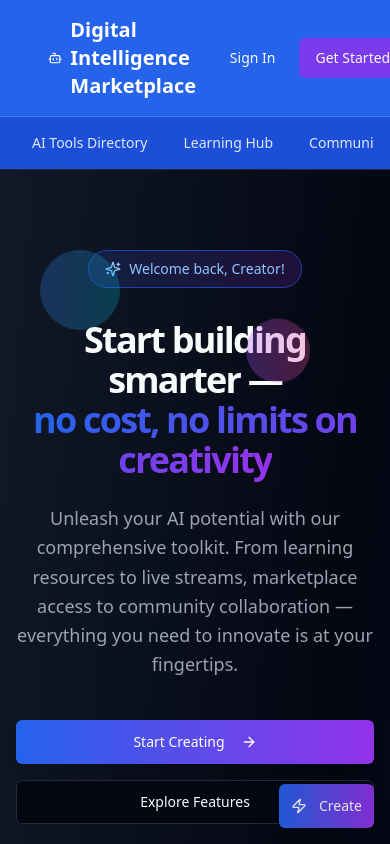
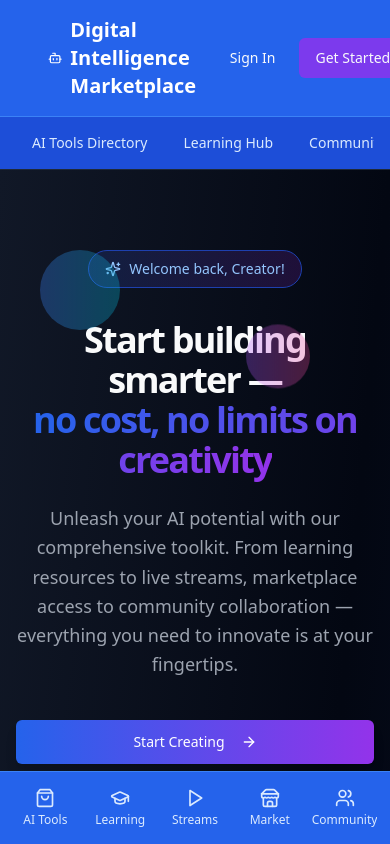
Before and after one commit to Digital77777/digi-intel-genesis-marketplace, a React (Vite) app: page / in a window 390 px wide. Shown: the top 844 px of the page. Built offline with nearby package versions, Linux system fonts and the light colour scheme.

Commit message:
Updated App.tsx

```diff
--- a/src/App.tsx
+++ b/src/App.tsx
@@ -5,6 +5,7 @@ import { TooltipProvider } from "@/components/ui/tooltip";
 import { QueryClient, QueryClientProvider } from "@tanstack/react-query";
 import { BrowserRouter, Routes, Route } from "react-router-dom";
 import { AuthProvider } from "@/contexts/AuthContext";
+import MobileFooter from "@/components/MobileFooter";
 import Index from "./pages/Index";
 import NotFound from "./pages/NotFound";
 import Auth from "./pages/Auth";
@@ -56,6 +57,7 @@ const App = () => (
             {/* ADD ALL CUSTOM ROUTES ABOVE THE CATCH-ALL "*" ROUTE */}
             <Route path="*" element={<NotFound />} />
           </Routes>
+          <MobileFooter />
         </BrowserRouter>
       </TooltipProvider>
     </AuthProvider>
--- /dev/null
+++ b/src/components/MobileFooter.tsx
@@ -0,0 +1,69 @@
+import { ShoppingBag, GraduationCap, Play, Store, Users } from "lucide-react";
+import { Link, useLocation } from "react-router-dom";
+import { cn } from "@/lib/utils";
+
+const MobileFooter = () => {
+  const location = useLocation();
+
+  const navigationItems = [
+    {
+      id: "ai-tools",
+      label: "AI Tools",
+      path: "/ai-tools",
+      icon: ShoppingBag,
+    },
+    {
+      id: "learning",
+      label: "Learning",
+      path: "/learning-hub",
+      icon: GraduationCap,
+    },
+    {
+      id: "streams",
+      label: "Streams",
+      path: "/ai-streams",
+      icon: Play,
+    },
+    {
+      id: "market",
+      label: "Market",
+      path: "/marketplace",
+      icon: Store,
+    },
+    {
+      id: "community",
+      label: "Community",
+      path: "/community",
+      icon: Users,
+    },
+  ];
+
+  return (
+    <div className="md:hidden fixed bottom-0 left-0 right-0 z-50 bg-blue-600 border-t border-blue-500 safe-area-pb">
+      <div className="flex items-center justify-around px-2 py-2">
+        {navigationItems.map((item) => {
+          const IconComponent = item.icon;
+          const isActive = location.pathname === item.path;
+
+          return (
+            <Link
+              key={item.id}
+              to={item.path}
+              className={cn(
+                "flex flex-col items-center justify-center min-w-0 flex-1 py-2 px-1 rounded-lg transition-colors",
+                isActive
+                  ? "text-white bg-blue-500/30"
+                  : "text-blue-100 hover:text-white hover:bg-blue-500/20"
+              )}
+            >
+              <IconComponent className="h-5 w-5 mb-1" />
+              <span className="text-xs font-medium truncate">{item.label}</span>
+            </Link>
+          );
+        })}
+      </div>
+    </div>
+  );
+};
+
+export default MobileFooter;
--- a/src/index.css
+++ b/src/index.css
@@ -67,5 +67,18 @@
   body {
     @apply bg-background text-foreground;
     min-height: 100vh;
+    padding-bottom: env(safe-area-inset-bottom);
+  }
+
+  /* Add padding bottom for mobile devices to account for sticky footer */
+  @media (max-width: 768px) {
+    body {
+      padding-bottom: calc(4rem + env(safe-area-inset-bottom));
+    }
+  }
+
+  /* Safe area utility class */
+  .safe-area-pb {
+    padding-bottom: env(safe-area-inset-bottom);
   }
 }
```
